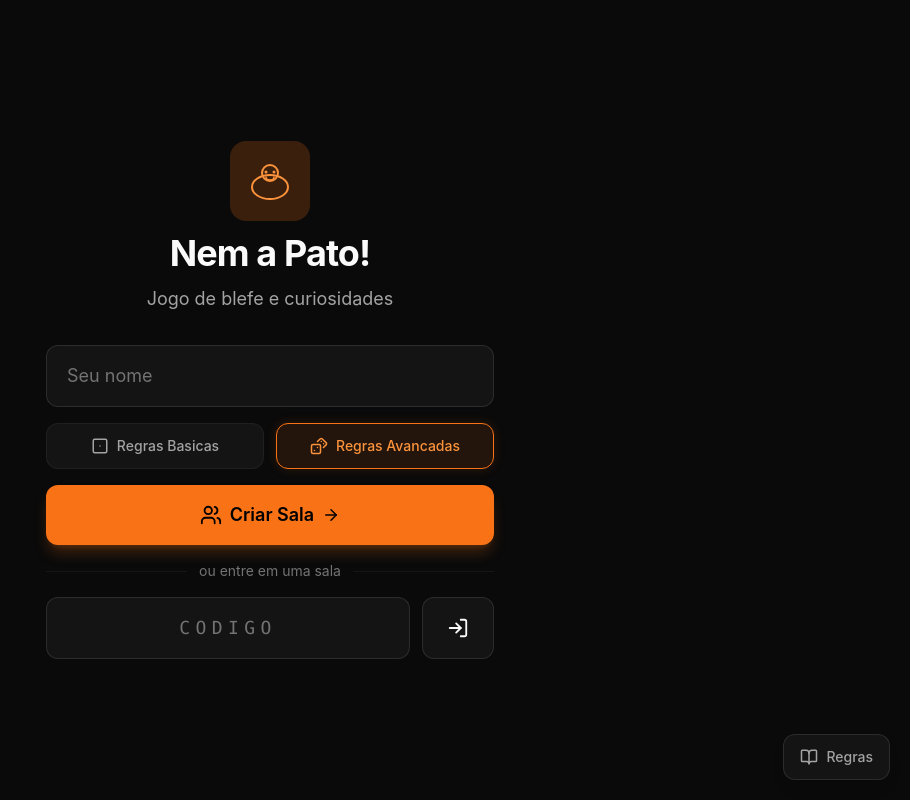
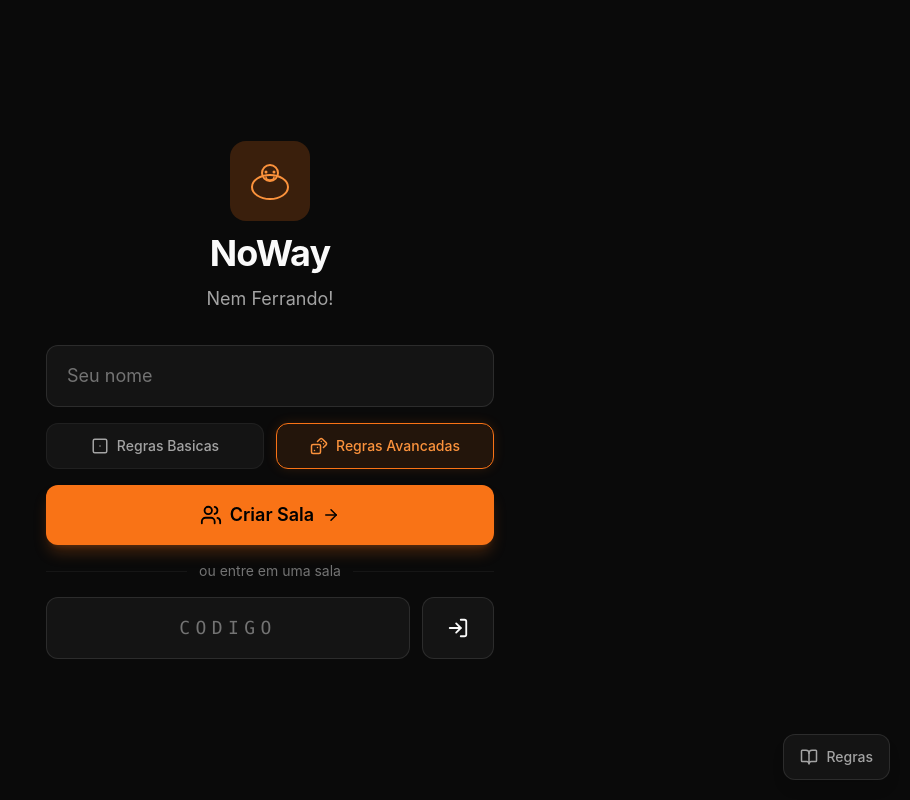
Before and after one commit to otaviozanon/NoWay, a Next.js app: page / in a window 1280 px wide. Shown: the whole page, without its empty margins (370-1280 px from the left). Built offline with nearby package versions, Linux system fonts and the light colour scheme; no server answers.

Commit message:
refactor: rename Nem a Pato to NoWay / Nem Ferrando

```diff
--- a/package.json
+++ b/package.json
@@ -1,5 +1,5 @@
 {
-  "name": "nem-a-pato",
+  "name": "noway",
   "version": "0.1.0",
   "private": true,
   "type": "module",
--- a/src/app/layout.tsx
+++ b/src/app/layout.tsx
@@ -2,7 +2,7 @@ import type { Metadata } from "next";
 import "./globals.css";
 
 export const metadata: Metadata = {
-  title: "Nem a Pato!",
+  title: "NoWay - Nem Ferrando!",
   description: "Jogo de blefe e curiosidades",
 };
 
--- a/src/app/page.tsx
+++ b/src/app/page.tsx
@@ -51,8 +51,8 @@ export default function HomePage() {
               <path d="M20 20c0 2 2 3 4 3s4-1 4-3" stroke="currentColor" strokeWidth="1.5" strokeLinecap="round" />
             </svg>
           </div>
-          <h1 className="text-4xl font-bold tracking-tight text-text-primary">Nem a Pato!</h1>
-          <p className="text-text-secondary text-lg">Jogo de blefe e curiosidades</p>
+          <h1 className="text-4xl font-bold tracking-tight text-text-primary">NoWay</h1>
+          <p className="text-text-secondary text-lg">Nem Ferrando!</p>
         </div>
 
         <div className="space-y-4">
--- a/src/components/guess-section.tsx
+++ b/src/components/guess-section.tsx
@@ -38,7 +38,7 @@ function GuessSection({ room, myPlayerId, isMyTurn, hasActiveContest, isChalleng
           <button onClick={handleGuess} className="flex items-center gap-2 px-8 py-5 rounded-xl bg-brand hover:bg-brand/90 active:scale-[0.97] text-black font-bold text-lg transition-all duration-200 touch-target shadow-lg shadow-brand/25"><Send size={20} />Palpite</button>
         </div>
         {lastGuess && lastGuess.playerId !== myPlayerId ? (
-          <button onClick={handleContest} className="w-full flex items-center justify-center gap-2 p-5 rounded-xl bg-gradient-to-r from-accent-danger/90 to-accent-danger hover:from-accent-danger hover:to-accent-danger/90 active:scale-[0.98] text-white font-bold text-xl transition-all duration-200 touch-target shadow-lg shadow-accent-danger/25"><Swords size={24} />Nem a Pato!</button>
+          <button onClick={handleContest} className="w-full flex items-center justify-center gap-2 p-5 rounded-xl bg-gradient-to-r from-accent-danger/90 to-accent-danger hover:from-accent-danger hover:to-accent-danger/90 active:scale-[0.98] text-white font-bold text-xl transition-all duration-200 touch-target shadow-lg shadow-accent-danger/25"><Swords size={24} />Nem Ferrando!</button>
         ) : null}
         {lastGuess && room.ruleSet === "advanced" ? (
           <button onClick={handleNaMosca} className="w-full flex items-center justify-center gap-2 p-4 rounded-xl bg-surface-raised border border-accent-warning/30 hover:bg-accent-warning/10 hover:border-accent-warning/50 active:scale-[0.98] text-accent-warning font-semibold text-lg transition-all duration-200 touch-target"><Zap size={20} />Na Mosca!</button>
--- a/src/components/rules-modal.tsx
+++ b/src/components/rules-modal.tsx
@@ -47,12 +47,12 @@ export default function RulesModal() {
               <ol className="list-decimal pl-5 space-y-2">
                 <li>O sistema embaralha as cartas automaticamente e sorteia uma pergunta.</li>
                 <li>O jogador da vez da um <strong>palpite numerico</strong>.</li>
-                <li>O proximo jogador escolhe: <strong>dar um palpite maior</strong> ou clicar em <strong>Nem a Pato!</strong> para contestar.</li>
+                <li>O proximo jogador escolhe: <strong>dar um palpite maior</strong> ou clicar em <strong>NoWay!</strong> para contestar.</li>
                 <li>Os palpites continuam ate alguem contestar.</li>
               </ol>
             </Section>
 
-            <Section title="Nem a Pato! (Contestacao)">
+            <Section title="NoWay! (Contestacao)">
               <p>Ao contestar, a resposta correta e revelada:</p>
               <div className="grid grid-cols-2 gap-3 mt-2">
                 <div className="p-3 rounded-lg bg-accent-danger/10 border border-accent-danger/20 text-sm">
```
